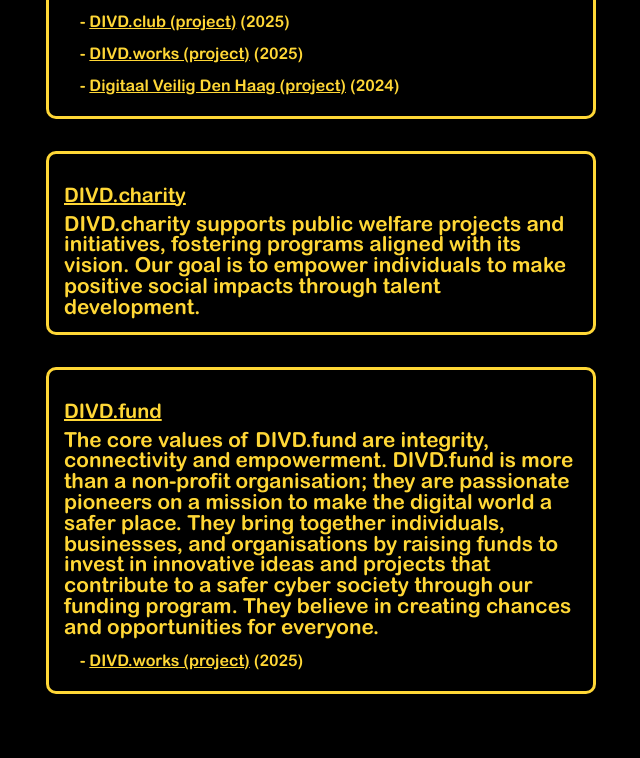
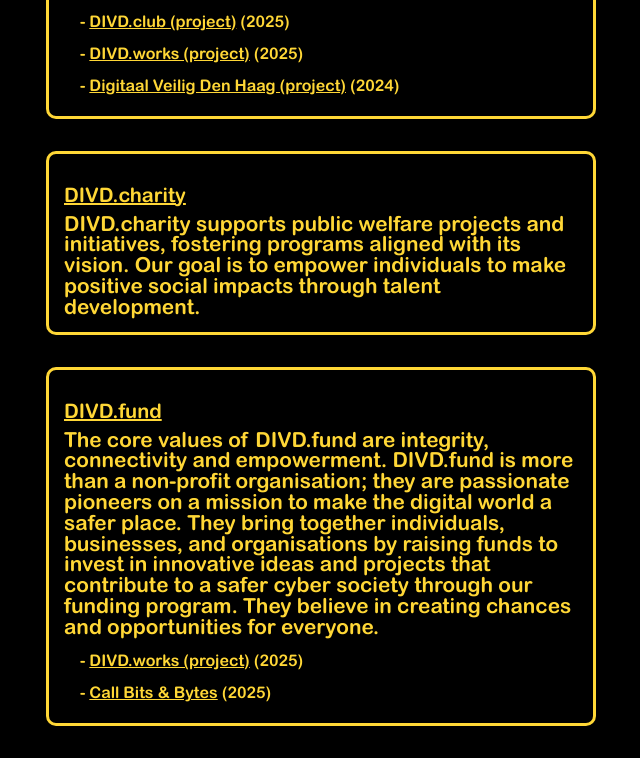
Before and after one commit to DIVD-NL/divd.family, a plain HTML site: page index.html in a window 1280 px wide. Shown: the part 1036-1794 px from the top of the page, without its empty margins (319-959 px from the left). Before the commit the page ends 1762 px from the top, so only its background shows below. Drawn offline with Linux system fonts and the light colour scheme.

Commit message:
add divd.fund b&b

```diff
--- a/index.html
+++ b/index.html
@@ -60,6 +60,7 @@
 
           <ul class="project-list">
             <li><a href="https://divd.works/" target="_blank">DIVD.works (project)</a> (2025)</li>
+            <li><a href="https://divd.fund/bits-bytes/" target="_blank">Call Bits & Bytes</a> (2025)</li>
           </ul>
         </div>
        </div>
```
